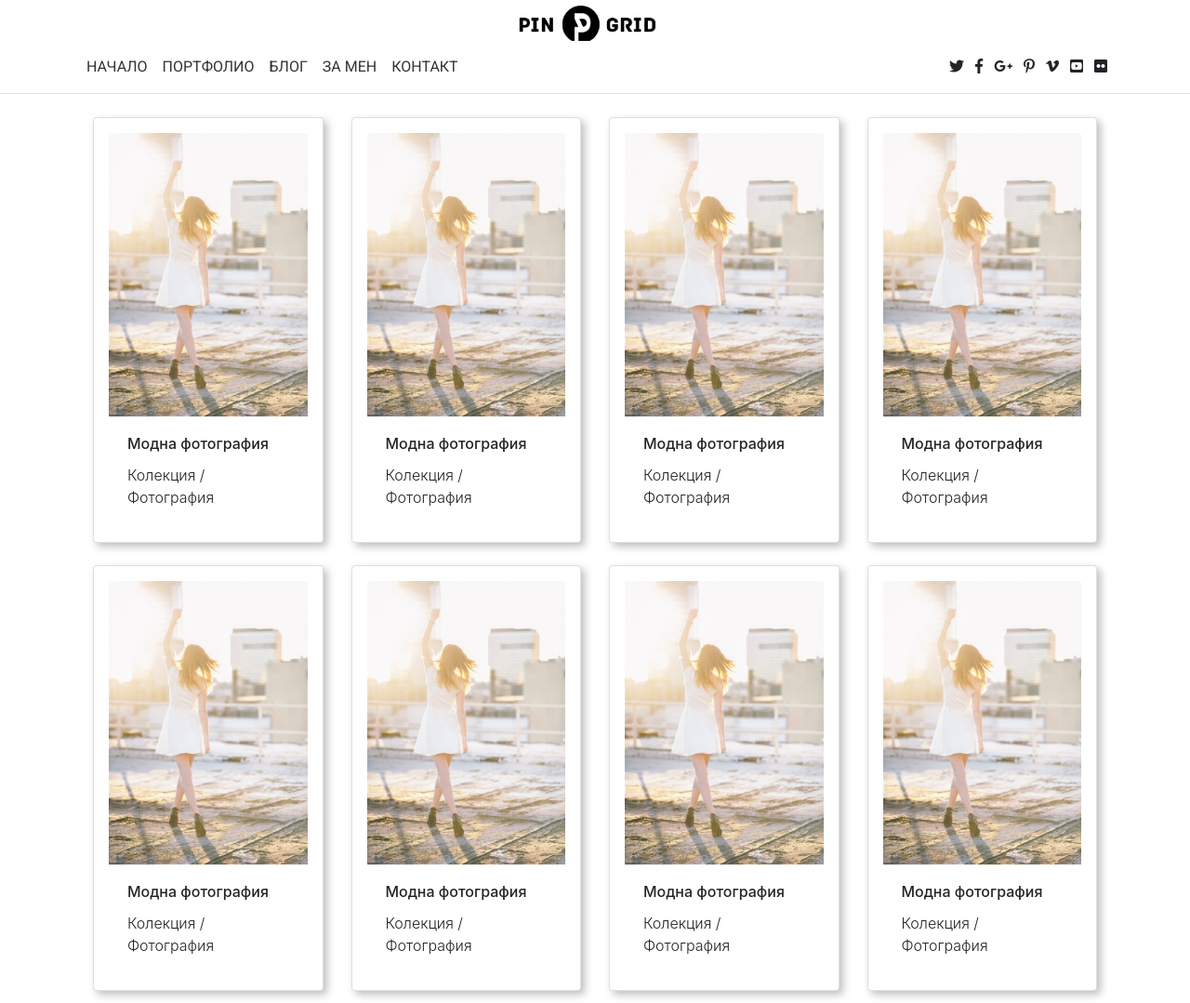
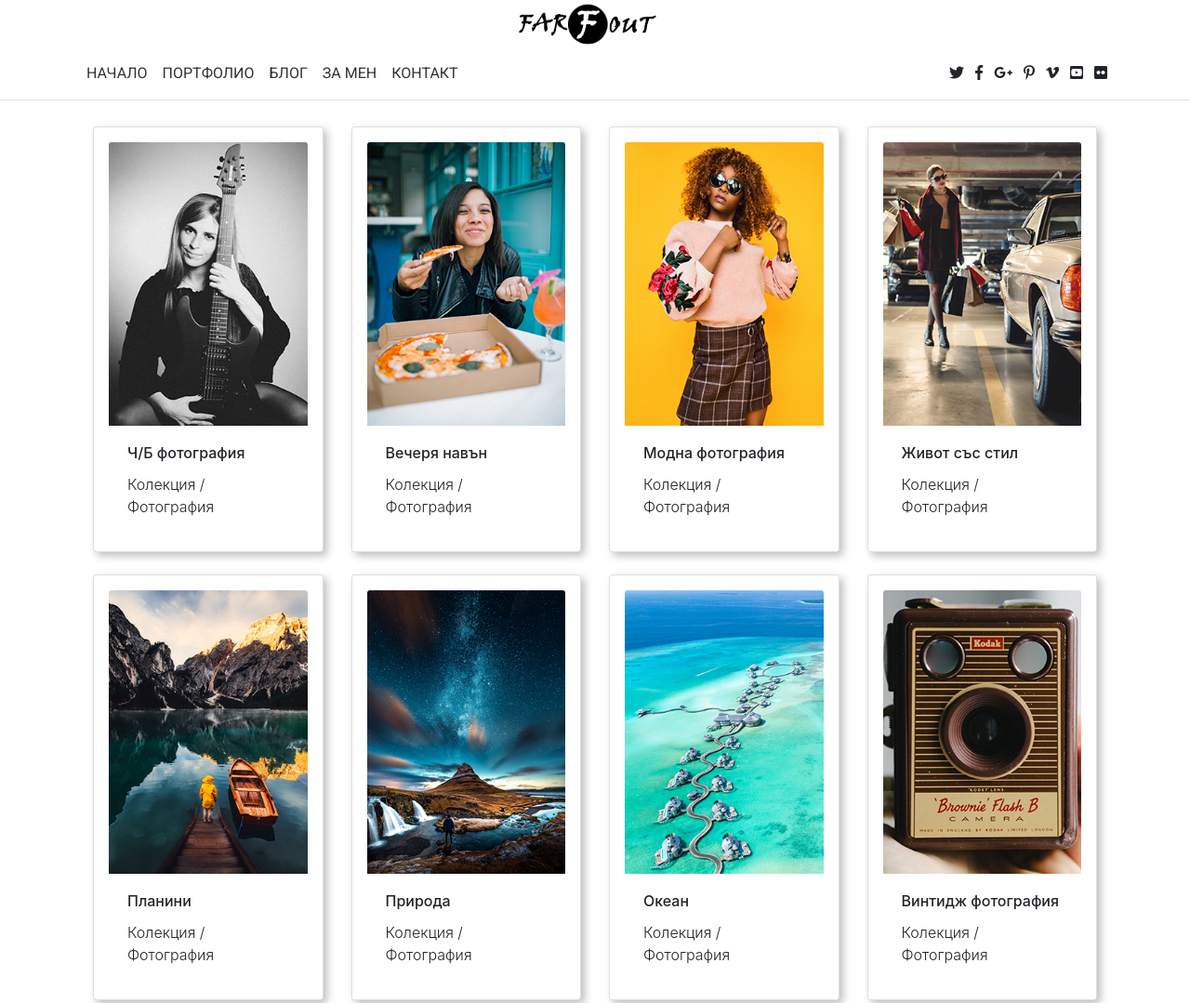
Before and after one commit to mayks1/Farout-WebSite, a plain HTML site: page index.html in a window 1280 px wide. Shown: the part 4-1083 px from the top of the page at 93% size. Drawn offline with nearby package versions, Linux system fonts and the light colour scheme.

Commit message:
Final Index Layout

```diff
--- a/css/style.css
+++ b/css/style.css
@@ -11,6 +11,10 @@ a {
 a:hover {
     text-decoration: none;
     color: rgb(199, 199, 199);
+}
+
+#mainNavbar {
+    margin-top: 55px;
 }
 
 #mainNavbar .nav-link {
@@ -27,7 +31,7 @@ a:hover {
 }
 
 #main-container {
-    margin-top: 100px;
+    margin-top: 110px;
     padding: 0 100px;
 
 }
--- a/index.html
+++ b/index.html
@@ -20,11 +20,11 @@
 <body>
 <header class="header">
     <div class="logo fixed-top bg-white text-center pt-2">
-        <a class="navbar-brand pt-0" href="#">
-            <img src="images/logo1.png" width="150" alt=""></a>
+        <a class="navbar-brand pt-0" href="index.html">
+            <img src="images/logo.png" width="150" alt="Logo Farout"></a>
     </div>
     <!-- Section Menu -->
-    <nav id="mainNavbar" class="navbar navbar-expand-md navbar-light bg-white fixed-top mt-5 border-bottom">
+    <nav id="mainNavbar" class="navbar navbar-expand-md navbar-light bg-white fixed-top border-bottom">
         <div class="container text-center">
 
             <button class="navbar-toggler" type="button" data-toggle="collapse" data-target="#navbarNav" aria-controls="navbarNav"
@@ -71,7 +71,27 @@
     <div class="row">
         <div class="col-md-6 col-lg-3 mb-4">
             <div id="card-style" class="card p-3">
-                <img class="card-img-top" src="images/img31-280x400.jpg" alt="Card image cap">
+                <img class="card-img-top" src="images/img1-280x400.jpg" alt="Ч/Б фотографияp">
+                <div class="card-body">
+                    <h6 class="card-title">Ч/Б фотография</h6>
+                    <p class="card-text font-weight-light">Колекция / Фотография</p>
+                </div>
+            </div>
+        </div>
+
+        <div class="col-md-6 col-lg-3 mb-4">
+            <div id="card-style" class="card p-3">
+                <img class="card-img-top" src="images/img2-280x400.jpg" alt="Вечеря навън">
+                <div class="card-body">
+                    <h6 class="card-title">Вечеря навън</h6>
+                    <p class="card-text font-weight-light">Колекция / Фотография</p>
+                </div>
+            </div>
+        </div>
+
+        <div class="col-md-6 col-lg-3 mb-4">
+            <div id="card-style" class="card p-3">
+                <img class="card-img-top" src="images/img3-280x400.jpg" alt="Модна фотография">
                 <div class="card-body">
                     <h6 class="card-title">Модна фотография</h6>
                     <p class="card-text font-weight-light">Колекция / Фотография</p>
@@ -81,29 +101,9 @@
 
         <div class="col-md-6 col-lg-3 mb-4">
             <div id="card-style" class="card p-3">
-                <img class="card-img-top" src="images/img31-280x400.jpg" alt="Card image cap">
+                <img class="card-img-top" src="images/img4-280x400.jpg" alt="Живот със стил">
                 <div class="card-body">
-                    <h6 class="card-title">Модна фотография</h6>
-                    <p class="card-text font-weight-light">Колекция / Фотография</p>
-                </div>
-            </div>
-        </div>
-
-        <div class="col-md-6 col-lg-3 mb-4">
-            <div id="card-style" class="card p-3">
-                <img class="card-img-top" src="images/img31-280x400.jpg" alt="Card image cap">
-                <div class="card-body">
-                    <h6 class="card-title">Модна фотография</h6>
-                    <p class="card-text font-weight-light">Колекция / Фотография</p>
-                </div>
-            </div>
-        </div>
-
-        <div class="col-md-6 col-lg-3 mb-4">
-            <div id="card-style" class="card p-3">
-                <img class="card-img-top" src="images/img31-280x400.jpg" alt="Card image cap">
-                <div class="card-body">
-                    <h6 class="card-title">Модна фотография</h6>
+                    <h6 class="card-title">Живот със стил</h6>
                     <p class="card-text font-weight-light">Колекция / Фотография</p>
                 </div>
             </div>
@@ -113,9 +113,9 @@
     <div class="row">
         <div class="col-md-6 col-lg-3 mb-4">
             <div id="card-style" class="card p-3">
-                <img class="card-img-top" src="images/img31-280x400.jpg" alt="Card image cap">
+                <img class="card-img-top" src="images/img5-280x400.jpg" alt="Планини">
                 <div class="card-body">
-                    <h6 class="card-title">Модна фотография</h6>
+                    <h6 class="card-title">Планини</h6>
                     <p class="card-text font-weight-light">Колекция / Фотография</p>
                 </div>
             </div>
@@ -123,9 +123,9 @@
 
         <div class="col-md-6 col-lg-3 mb-4">
             <div id="card-style" class="card p-3">
-                <img class="card-img-top" src="images/img31-280x400.jpg" alt="Card image cap">
+                <img class="card-img-top" src="images/img6-280x400.jpg" alt="Природа">
                 <div class="card-body">
-                    <h6 class="card-title">Модна фотография</h6>
+                    <h6 class="card-title">Природа</h6>
                     <p class="card-text font-weight-light">Колекция / Фотография</p>
                 </div>
             </div>
@@ -133,9 +133,9 @@
 
         <div class="col-md-6 col-lg-3 mb-4">
             <div id="card-style" class="card p-3">
-                <img class="card-img-top" src="images/img31-280x400.jpg" alt="Card image cap">
+                <img class="card-img-top" src="images/img7-280x400.jpg" alt="Океан">
                 <div class="card-body">
-                    <h6 class="card-title">Модна фотография</h6>
+                    <h6 class="card-title">Океан</h6>
                     <p class="card-text font-weight-light">Колекция / Фотография</p>
                 </div>
             </div>
@@ -143,9 +143,9 @@
 
         <div class="col-md-6 col-lg-3 mb-4">
             <div id="card-style" class="card p-3">
-                <img class="card-img-top" src="images/img31-280x400.jpg" alt="Card image cap">
+                <img class="card-img-top" src="images/img8-280x400.jpg" alt="Винтидж фотография">
                 <div class="card-body">
-                    <h6 class="card-title">Модна фотография</h6>
+                    <h6 class="card-title">Винтидж фотография</h6>
                     <p class="card-text font-weight-light">Колекция / Фотография</p>
                 </div>
             </div>
```
Also changed, not shown: images/img1-280x400.jpg (added), images/img2-280x400.jpg (added), images/img3-280x400.jpg (added), images/img31-280x400.jpg (deleted), images/img4-280x400.jpg (added), images/img5-280x400.jpg (added), images/img6-280x400.jpg (added), images/img7-280x400.jpg (added), images/img8-280x400.jpg (added), images/logo.png (added), images/logo1.png (deleted).
